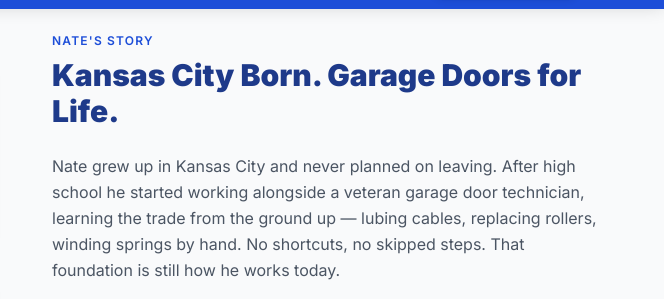
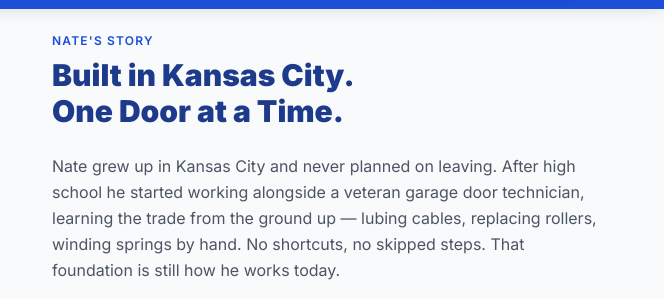
Before and after one commit to degardonia/nates-door-service, a website: page about-nate/index.html in a window 1280 px wide. Shown: the part 791-1090 px from the top of the page, 616-1280 px from the left. Drawn offline with nearby package versions, Linux system fonts and the light colour scheme.

Commit message:
Update Nate's story section title
Made-with: Cursor

```diff
--- a/about-nate/index.html
+++ b/about-nate/index.html
@@ -397,7 +397,7 @@
       <!-- Story copy -->
       <div class="fade-in">
         <p class="text-xs font-semibold uppercase tracking-widest text-brand mb-2">Nate's Story</p>
-        <h2 class="text-2xl sm:text-3xl font-black text-brand-dark mb-6">Kansas City Born. Garage Doors for Life.</h2>
+        <h2 class="text-2xl sm:text-3xl font-black text-brand-dark mb-6">Built in Kansas City.<br>One Door at a Time.</h2>
 
         <p class="text-gray-600 leading-relaxed mb-5">
           Nate grew up in Kansas City and never planned on leaving. After high school he started working alongside a veteran garage door technician, learning the trade from the ground up — lubing cables, replacing rollers, winding springs by hand. No shortcuts, no skipped steps. That foundation is still how he works today.
```
